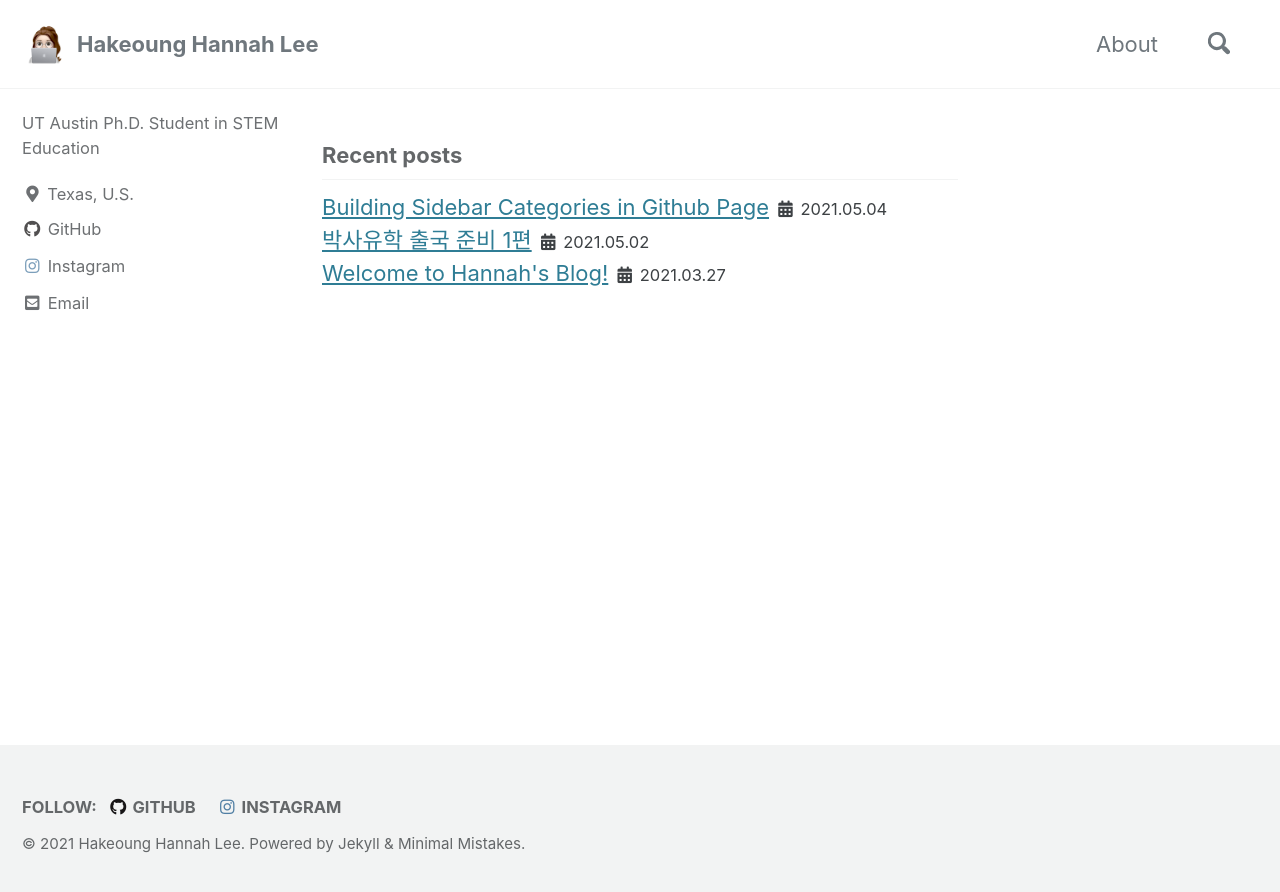
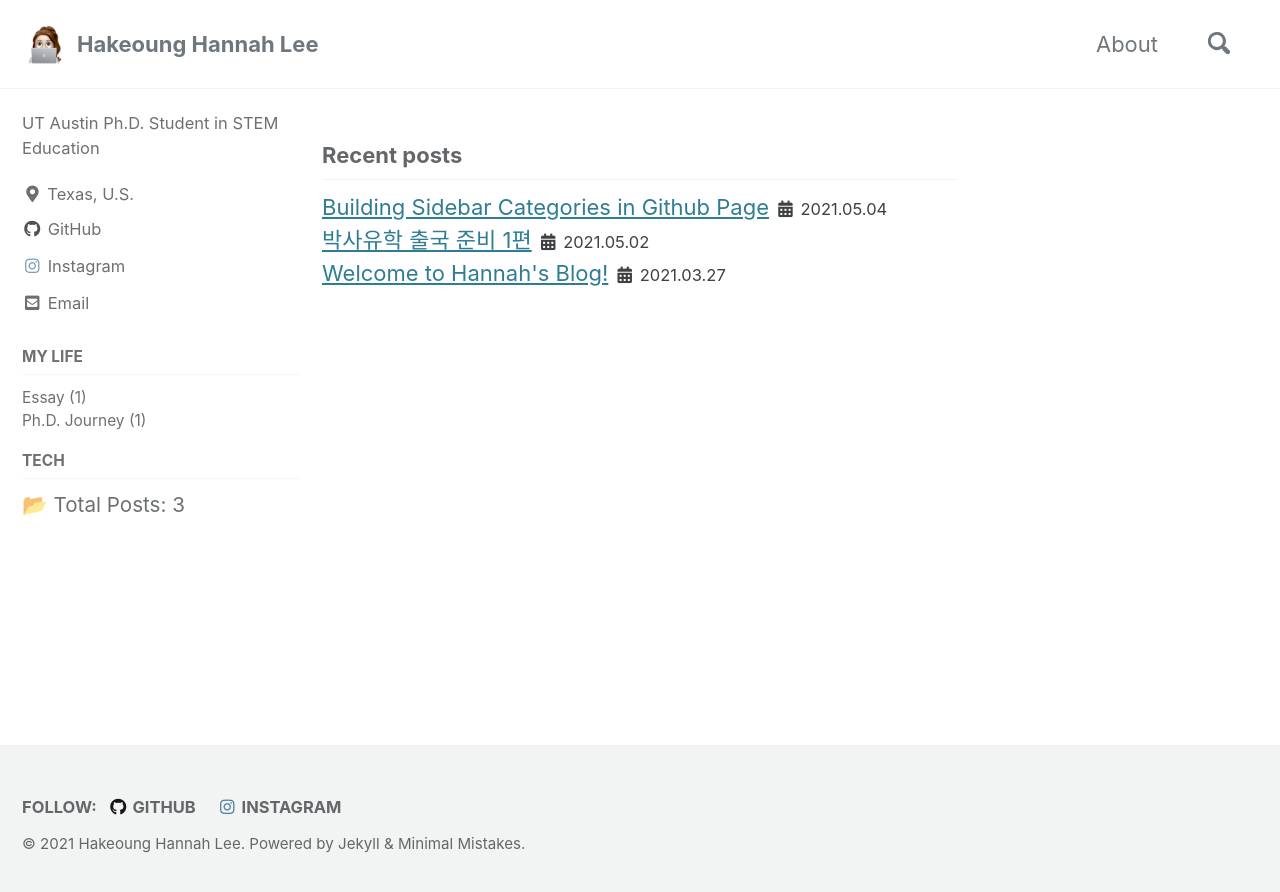
Before and after one commit to HakeoungLee/HakeoungLee.github.io, a Jekyll site: the page built from index.html, in a window 1280 px wide. Shown: the top 892 px of the page. Built offline with Jekyll 4.4.1, drawn with Linux system fonts in a browser that asks for light colours; cached includes are drawn as plain includes; the list of posts is cut into pages by our own code; comment, search, counter and statistics services are not loaded; part of the change alters nothing that is shown.

Commit message:
Update _config.yml

```diff
--- a/_config.yml
+++ b/_config.yml
@@ -268,6 +268,13 @@ compress_html:
 
 # Defaults
 defaults:
+  -
+    scope:
+      path: ""
+      type: "pages"
+    values:
+      sidebar_main: true
+  -
   # _posts
   - scope:
       path: ""
```
